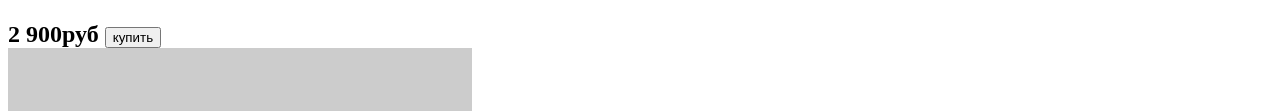
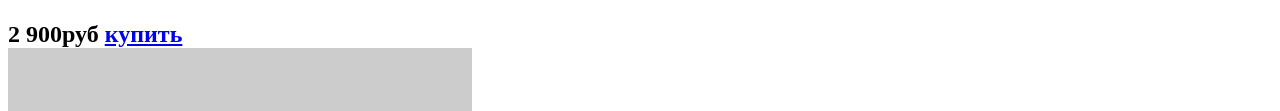
Before and after one commit to Rausuba/186267-barbershop, a plain HTML site: page catalog-item.html in a window 1280 px wide. Shown: the part 584-695 px from the top of the page. Drawn offline with Linux system fonts and the light colour scheme; placeholder pictures from the web are drawn by us.

Commit message:
Add files via upload

```diff
--- a/catalog-item.html
+++ b/catalog-item.html
@@ -44,7 +44,7 @@
 							<br>
 						<div class="price">
 							<strong>2 900руб</strong>
-							<input type="button" value="купить"></button>
+							<a href="#">купить</a>
 						</div>
 			<aside class="features">
 							<img src="http://placehold.it/150x100" width="464" height="498">
```
